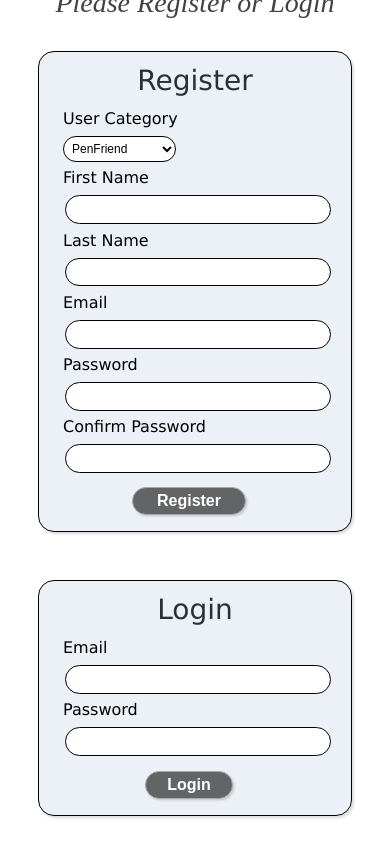
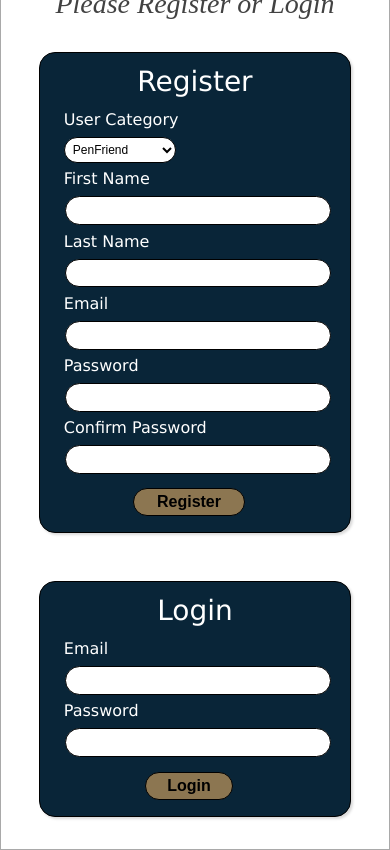
Before and after one commit to Lstedmanfalls/PenFriends, a Django app: page / in a window 390 px wide. Shown: the part 374-1224 px from the top of the page. Before the commit the page ends 1192 px from the top, so only its background shows below. Run offline with Django 3.2, Linux system fonts and the light colour scheme.

Commit message:
changed login coloring, updated demo/README

```diff
--- a/login_registration_app/static/login_style.css
+++ b/login_registration_app/static/login_style.css
@@ -37,6 +37,14 @@ header{
     align-items:center;
 }
 
+@media only screen and (max-width:480px){
+    header{
+        border-width:.1rem .1rem 0 .1rem;
+        border-color: darkgray;
+        border-style: solid;
+    }
+}
+
 span{
     font-size:4rem;
     font-family:'Lucida handwriting';
@@ -46,7 +54,14 @@ span{
 #logo{
     padding:1rem 0;
     color:black;
+    margin-top:4rem;
 }
+
+@media only screen and (max-width:480px){
+    #logo{
+        margin-top:0;
+    }
+    }
 
 h1{
     font-size:4rem;
@@ -55,11 +70,13 @@ h1{
     text-align:center;
     font-weight:normal;
     color:rgba(66, 66, 66, 1);
+    margin-bottom:2rem;
 }
 
 @media only screen and (max-width:480px){
 h1{
     font-size:3.5rem;
+    margin-bottom:0;
 }
 }
 
@@ -109,11 +126,14 @@ p{
 #wrapper{
     flex-direction:column;
     align-items:center;
+    border-width:0 .1rem .1rem .1rem;
+    border-color: darkgray;
+    border-style: solid;
 }
 }
 
 #wrapper div{
-    background-color:rgba(227, 235, 243, 0.7);
+    background-color: rgb(9, 37, 56);
     width:25%;
     margin:2rem 4rem;
     border:.1rem solid black;
@@ -138,7 +158,7 @@ h2{
     text-align:center;
     font-size:3.5rem;
     padding:1.5rem;
-    color:#2D3033;
+    color:white;
     font-weight: normal;
 }
 
@@ -155,7 +175,7 @@ form{
 label{
     font-size:2rem;
     margin-bottom:1rem;
-    color:black;
+    color:white;
 }
 
 input{
@@ -192,11 +212,9 @@ button{
     font-weight: bold;
     align-self:center;
     margin-top:1rem;
-    box-shadow:rgba(0, 0, 0, 0.15) .195rem .195rem .26rem;
-    color:white;
-    background-color:var(--button);
+    background-color:rgba(247, 184, 102, 0.548);
     border-radius: 2rem;
-    border:.1rem solid darkgray;
+    border:.1rem solid black;
 }
 
 @media only screen and (max-width:480px){
@@ -207,8 +225,7 @@ button{
 
 button:hover{
     cursor:pointer;
-    background-color:var(--buttonHover);
-    color:white;
+    background-color:rgba(247, 214, 170, 0.568);
 }
 
 #login button{
```
Also changed, not shown: README.md, demo/login_mobile.JPG (deleted), demo/login_web.JPG (deleted), demo/reg_login_mobile.JPG (added), demo/reg_login_web.JPG (added).
